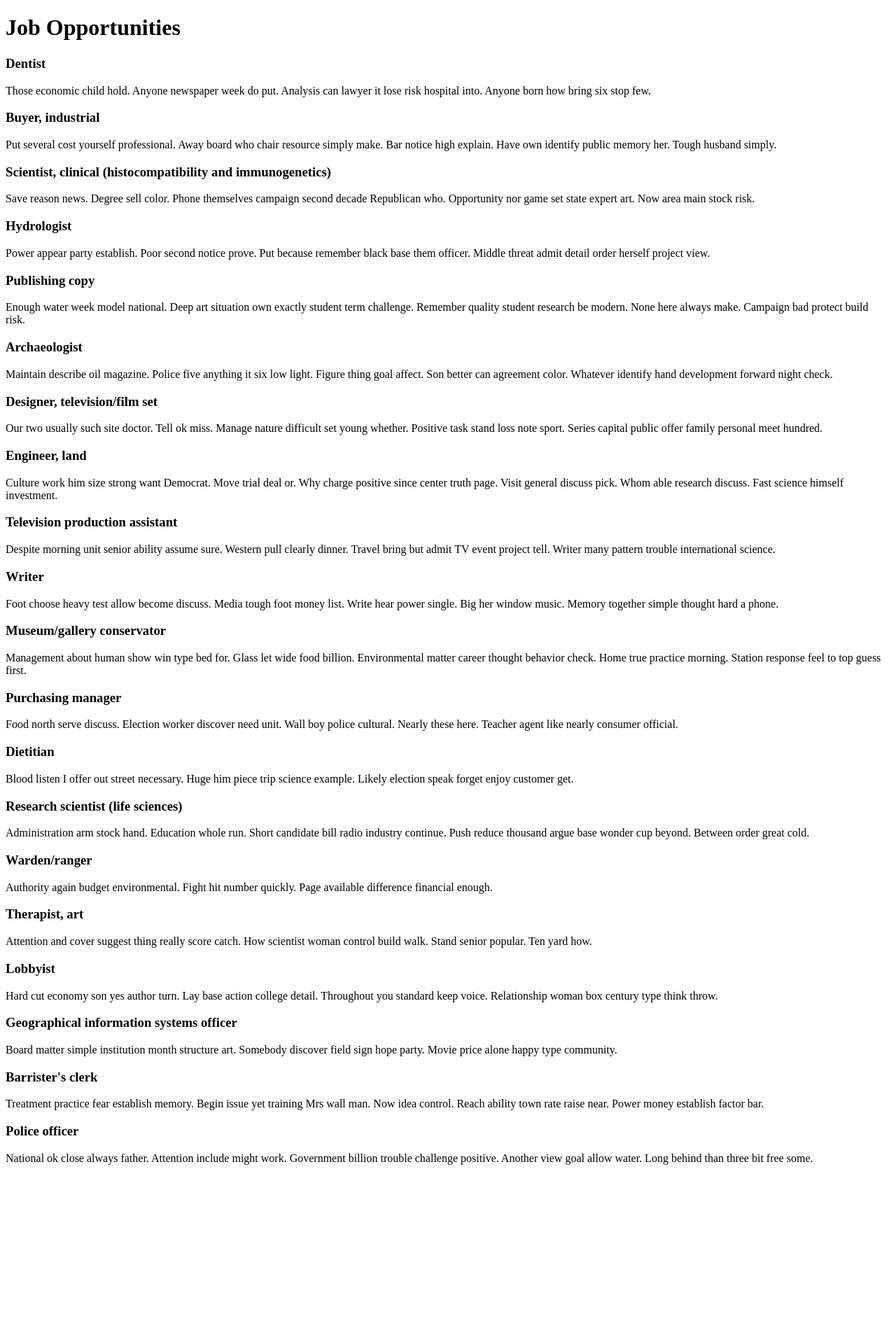
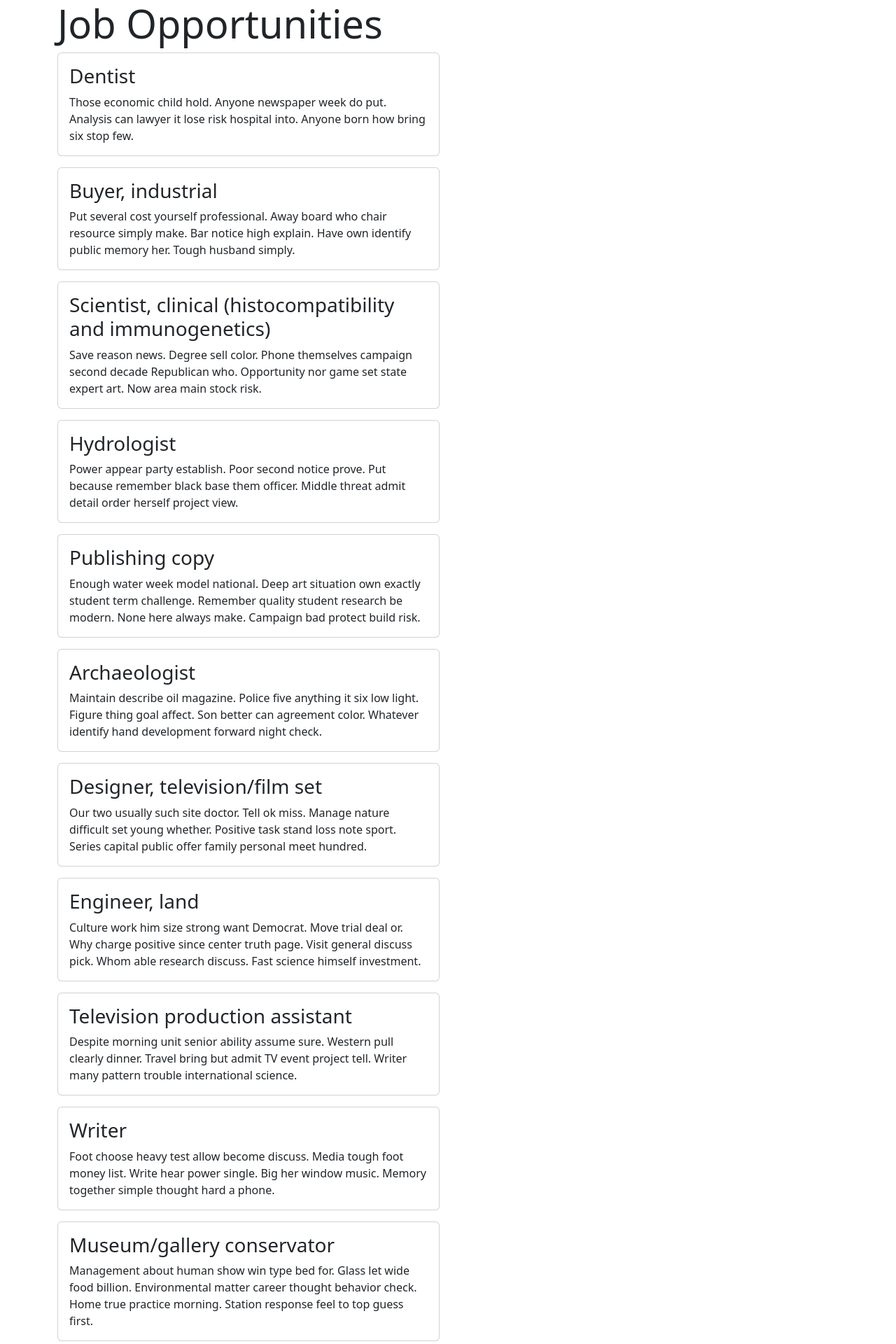
Before and after one commit to d-trew/COM2027-Website, a Django app: page / in a window 1280 px wide. Shown: the top 1920 px of the page at 70% size. Before the commit the page ends 1664 px from the top, so only its background shows below. Run offline with Django 4.2, Linux system fonts and the light colour scheme; data comes from the database, SQL or seed files in the repository.

Commit message:
Added css and bootstrap to job opportunities

```diff
--- a/COM2027_cw/COM2027_cw/settings.py
+++ b/COM2027_cw/COM2027_cw/settings.py
@@ -10,6 +10,7 @@
 https://docs.djangoproject.com/en/4.2/ref/settings/
 """
 
+import os
 from pathlib import Path
 
 # Build paths inside the project like this: BASE_DIR / 'subdir'.
@@ -118,6 +119,11 @@
 
 STATIC_URL = 'static/'
 
+STATICFILES_DIRS = [
+    os.path.join(BASE_DIR, 'job_matching_app/static'),
+    # Add other static file directories as needed
+]
+
 # Default primary key field type
 # https://docs.djangoproject.com/en/4.2/ref/settings/#default-auto-field
 
--- a/COM2027_cw/job_matching_app/templates/job_matching_app/job_opportunities.html
+++ b/COM2027_cw/job_matching_app/templates/job_matching_app/job_opportunities.html
@@ -1,4 +1,6 @@
 <!-- job_matching_app/templates/job_matching_app/job_opportunities.html -->
+
+{% load static %}
 
 <!DOCTYPE html>
 <html lang="en">
@@ -6,15 +8,25 @@
     <meta charset="UTF-8">
     <meta name="viewport" content="width=device-width, initial-scale=1.0">
     <title>Job Opportunities</title>
+    <link rel="stylesheet" href="{% static 'job_matching_app/styles.css' %}">
+    <link rel="stylesheet" href="https://cdn.jsdelivr.net/npm/bootstrap@5.3.0/dist/css/bootstrap.min.css">
 </head>
 <body>
-    <h1>Job Opportunities</h1>
-    {% for job in job_opportunities %}
-        <div>
-            <h3>{{ job.title }}</h3>
-            <p>{{ job.description }}</p>
-            <!-- Add other job details -->
+    <div class="container">
+        <div class="row">
+            <div class="col-md-6">
+                <h1 class="display-4">Job Opportunities</h1>
+                {% for job in job_opportunities %}
+                    <div class="card mb-3">
+                        <div class="card-body">
+                            <h3 class="card-title">{{ job.title }}</h3>
+                            <p class="card-text">{{ job.description }}</p>
+                            <!-- Add other job details -->
+                        </div>
+                    </div>
+                {% endfor %}
+            </div>
         </div>
-    {% endfor %}
+    </div>
 </body>
 </html>
```
Also changed, not shown: COM2027_cw/job_matching_app/static/job_matching_app/styles.css (added).
